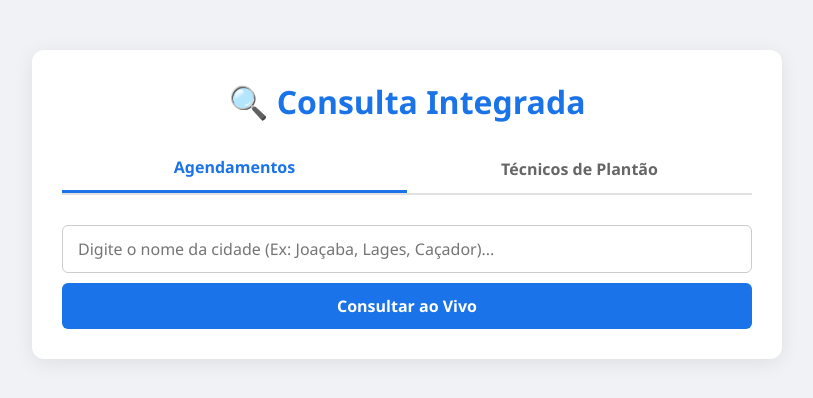
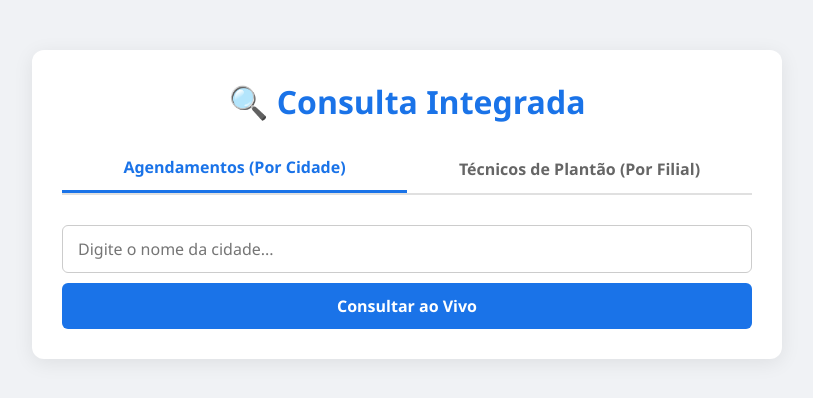
Before and after one commit to alyssonrenan123456-jpg/teste, a Flask app: page / in a window 1280 px wide. Shown: the top 398 px of the page, without its empty margins (233-1046 px from the left). Run offline with Flask 3, Linux system fonts and the light colour scheme.

Commit message:
Update index.html

```diff
--- a/templates/index.html
+++ b/templates/index.html
@@ -31,12 +31,12 @@
     <h1>🔍 Consulta Integrada</h1>
 
     <div class="tabs">
-        <button class="tab-btn active" id="btnAgendamento" onclick="setTipo('agendamento')">Agendamentos</button>
-        <button class="tab-btn" id="btnPlantao" onclick="setTipo('plantao')">Técnicos de Plantão</button>
+        <button class="tab-btn active" id="btnAgendamento" onclick="setTipo('agendamento')">Agendamentos (Por Cidade)</button>
+        <button class="tab-btn" id="btnPlantao" onclick="setTipo('plantao')">Técnicos de Plantão (Por Filial)</button>
     </div>
 
     <div>
-        <input type="text" id="buscaInput" placeholder="Digite o nome da cidade (Ex: Joaçaba, Lages, Caçador)..." onkeypress="tratarEnter(event)">
+        <input type="text" id="buscaInput" placeholder="Digite o nome da cidade..." onkeypress="tratarEnter(event)">
         <button class="btn-search" onclick="realizarBusca()">Consultar ao Vivo</button>
     </div>
 
@@ -50,6 +50,14 @@
         tipoAtual = tipo;
         document.getElementById('btnAgendamento').classList.toggle('active', tipo === 'agendamento');
         document.getElementById('btnPlantao').classList.toggle('active', tipo === 'plantao');
+
+        const input = document.getElementById('buscaInput');
+        if (tipo === 'agendamento') {
+            input.placeholder = "Digite a cidade (Ex: Joaçaba, Lages, Caçador)...";
+        } else {
+            input.placeholder = "Digite a filial ou cidade (Ex: MCA, 01, LGS, JBA)...";
+        }
+
         document.getElementById('resultadosContainer').innerHTML = '';
     }
 
@@ -62,7 +70,7 @@
         const container = document.getElementById('resultadosContainer');
 
         if (!termo) {
-            container.innerHTML = '<div class="status-msg">Digite o nome de uma cidade para consultar.</div>';
+            container.innerHTML = '<div class="status-msg">Por favor, digite um termo para buscar.</div>';
             return;
         }
 
@@ -90,7 +98,7 @@
                 } else {
                     container.innerHTML = resposta.dados.map(item => `
                         <div class="result-card">
-                            <p><strong>Filial/Cidade:</strong> ${item.filial} - ${item.cidade}</p>
+                            <p><strong>Filial:</strong> ${item.filial} | <strong>Cidade:</strong> ${item.cidade}</p>
                             <p class="responsavel">📅 Sábado: ${item.tecnico_sabado} (${item.jornada_sabado})</p>
                             <p class="responsavel">📅 Domingo: ${item.tecnico_domingo} (${item.jornada_domingo})</p>
                             <p><strong>Status Sobreaviso:</strong> ${item.status}</p>
```
